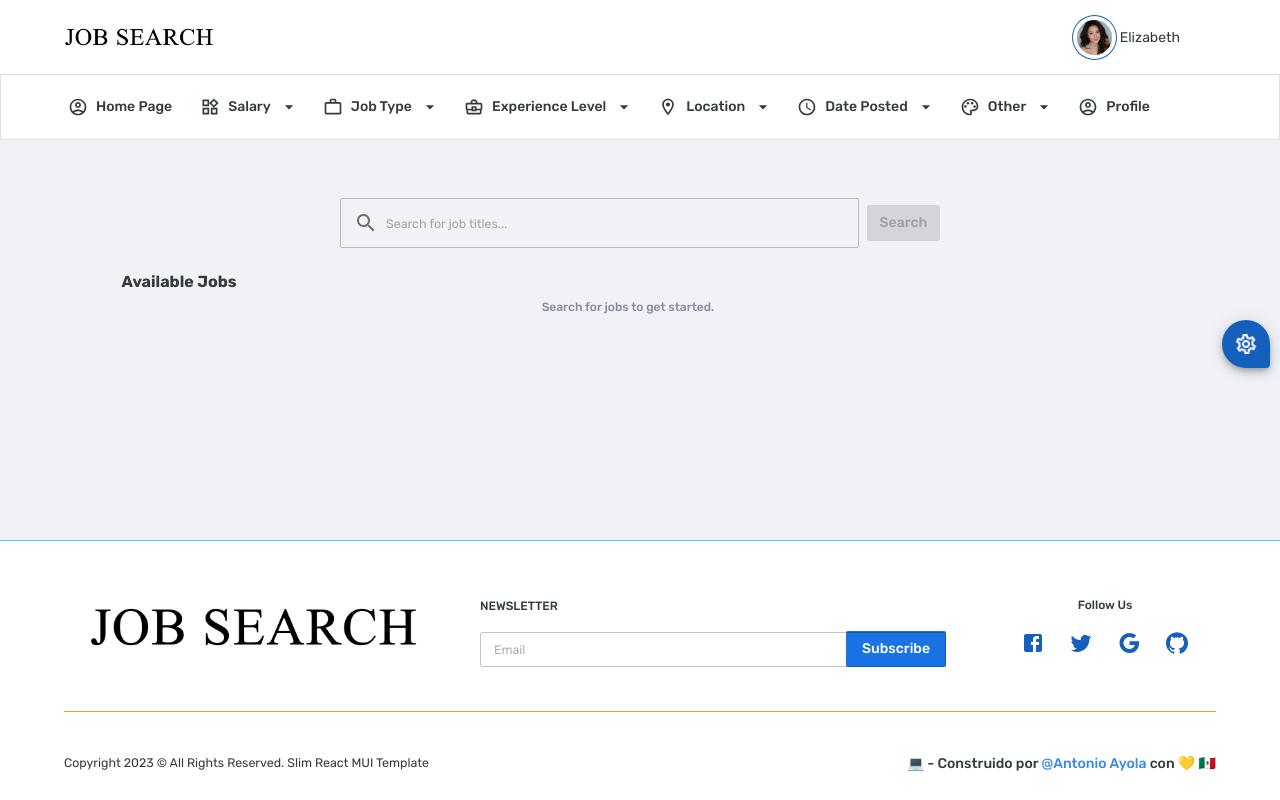
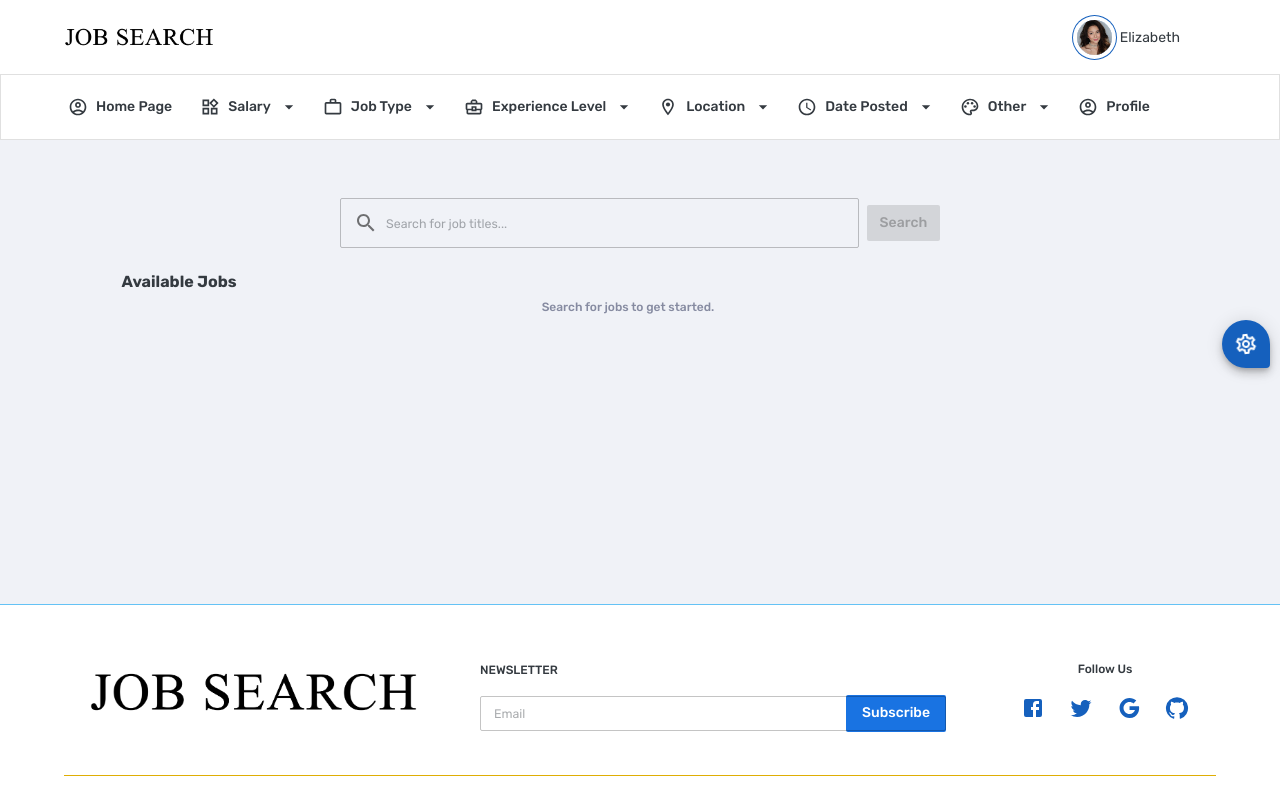
Before and after one commit to Chawewo/JobApp, a React (Vite) app in the folder Frontend/Main/: page / in a window 1280 px wide. Built offline with nearby package versions, Linux system fonts and the light colour scheme.

Commit message:
Removed vestigal items

```diff
--- a/Frontend/Main/src/components/footer/index.jsx
+++ b/Frontend/Main/src/components/footer/index.jsx
@@ -94,28 +94,7 @@ function Footer() {
 						bgcolor: (theme) => theme.palette.secondary.main,
 					}}
 				/>
-				<Stack direction="row" justifyContent="space-between" alignItems="center">
-					<Typography variant="body1" textAlign="center">
-						Copyright 2023 © All Rights Reserved. Slim React MUI Template
-					</Typography>
-					<Typography variant="subtitle1" textAlign="center">
-						💻 - Construido por{' '}
-						<Link
-							underline="hover"
-							sx={{
-								cursor: 'pointer',
-							}}
-							href="https://antonioayola.netlify.app/"
-							target="_blank"
-							rel="noreferrer noopener"
-							fontWeight="medium"
-						>
-							@Antonio Ayola
-						</Link>{' '}
-						con 💛 &#x1F1F2;&#x1F1FD;
-						{/* Built by antonio ayola and contributors */}
-					</Typography>
-				</Stack>
+
 			</Container>
 		</Box>
 	);
--- a/Frontend/Main/src/pages/dashboardsPages/MainDashboard/index.jsx
+++ b/Frontend/Main/src/pages/dashboardsPages/MainDashboard/index.jsx
@@ -1,4 +1,5 @@
 /* eslint-disable */
+// dashboard index.jsx
 import { useState, useEffect } from 'react';
 import { useOutletContext } from 'react-router-dom';
 import Box from '@mui/material/Box';
--- a/Frontend/Main/src/pages/editProfile/account.jsx
+++ b/Frontend/Main/src/pages/editProfile/account.jsx
@@ -179,11 +179,11 @@ function DeleteAccountSection() {
 		>
 			<CardHeader title="Delete Account" />
 			<Typography mb={2}>
-				To desactivate your account, first delete its resources. If you are the only owner of any teams, either
-				assign another owner or desactivate the team.
+				To deactivate your account, first delete its resources. If you are the only owner of any teams, either
+				assign another owner or deactivate the team.
 			</Typography>
 			<Button variant="outlined" color="error">
-				Desactivate Account
+				Deactivate Account
 			</Button>
 		</Stack>
 	);
--- a/Frontend/Main/src/pages/editProfile/index.jsx
+++ b/Frontend/Main/src/pages/editProfile/index.jsx
@@ -40,13 +40,6 @@ const menuOptions = [
 		Icon: AccountBoxOutlinedIcon,
 		text: 'Profile',
 		renderSection: <Profile />,
-	},
-	{
-		id: uuid(),
-		name: 'billing',
-		Icon: CreditCardIcon,
-		text: 'Billing',
-		renderSection: <Billing />,
 	},
 	{
 		id: uuid(),
--- a/Frontend/Main/src/pages/editProfile/profile.jsx
+++ b/Frontend/Main/src/pages/editProfile/profile.jsx
@@ -28,14 +28,14 @@ function ProfileSection() {
 							<TextField label="First Name" variant="outlined" defaultValue="Elizabeth" fullWidth />
 						</Grid>
 						<Grid item xs={12} sm={6} md={6}>
-							<TextField label="Last Name" variant="outlined" defaultValue="Lumaad Olsen" fullWidth />
+							<TextField label="Last Name" variant="outlined" defaultValue="Da Baby" fullWidth />
 						</Grid>
 						<Grid item xs={12} sm={6} md={6}>
 							<TextField
 								type="email"
 								label="Account Email"
 								variant="outlined"
-								defaultValue="demo@sample.com"
+								defaultValue="testing@test.com"
 								fullWidth
 							/>
 						</Grid>
@@ -43,7 +43,7 @@ function ProfileSection() {
 							<TextField label="Phone Number" variant="outlined" defaultValue="000-00-00-00" fullWidth />
 						</Grid>
 						<Grid item xs={12} sm={6} md={6}>
-							<TextField label="Company Name" variant="outlined" defaultValue="company.ltd" fullWidth />
+							<TextField label="Company Name" variant="outlined" defaultValue="Enter Company Name" fullWidth />
 						</Grid>
 						<Grid item xs={12} sm={6} md={6}>
 							<TextField
@@ -57,7 +57,7 @@ function ProfileSection() {
 						<Grid item xs={12} sm={6} md={6}>
 							<Stack spacing={3}>
 								<TextField select fullWidth label="Location" variant="outlined" defaultValue="1">
-									<MenuItem value="1">CDMX </MenuItem>
+									<MenuItem value="1">United States </MenuItem>
 									<MenuItem value="2">India </MenuItem>
 									<MenuItem value="3">Africa</MenuItem>
 									<MenuItem value="4">New York</MenuItem>
@@ -75,7 +75,7 @@ function ProfileSection() {
 								multiline
 								minRows={5}
 								label="Bio"
-								defaultValue="I consider myself as a creative, professional and a flexible person. I can adapt with any kind of brief and design style"
+								defaultValue="Enter your description"
 								fullWidth
 							/>
 						</Grid>
--- a/Frontend/Main/src/pages/editProfile/security.jsx
+++ b/Frontend/Main/src/pages/editProfile/security.jsx
@@ -28,8 +28,6 @@ function Security() {
 	return (
 		<Stack spacing={6}>
 			<PassworSection />
-			<MultifactorSection />
-			<SessionsSection />
 		</Stack>
 	);
 }
```
Also changed, not shown: 1 other file (tests, documents, lock files or other folders).
